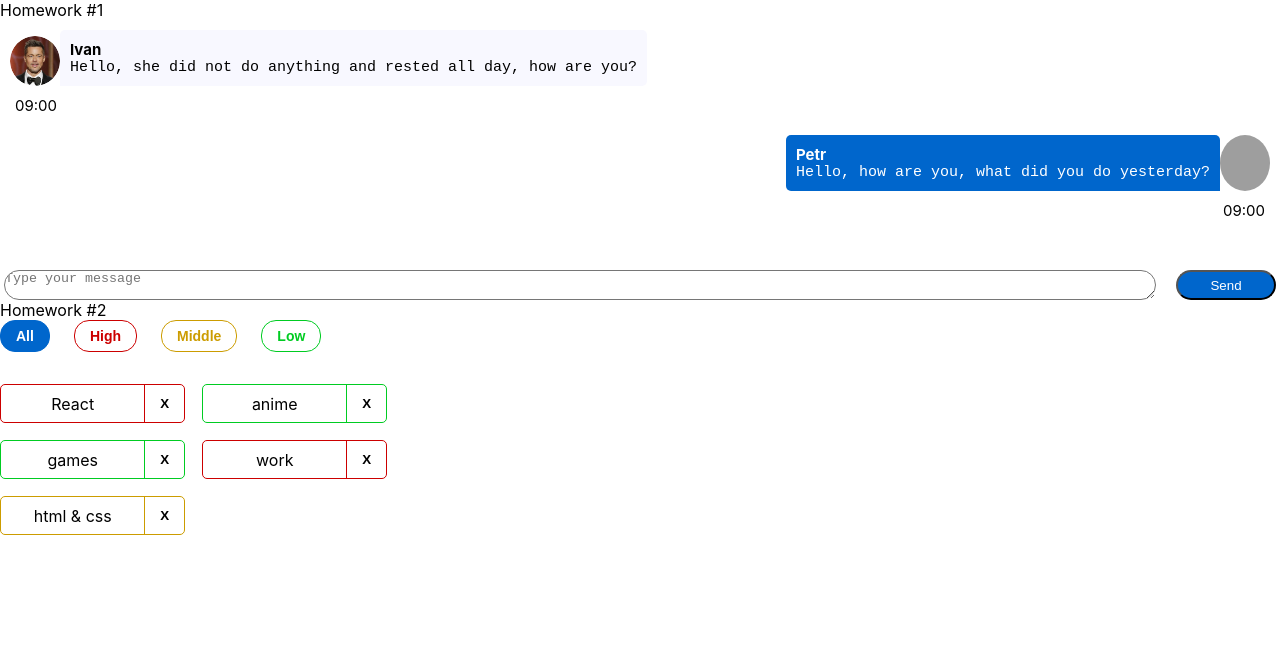
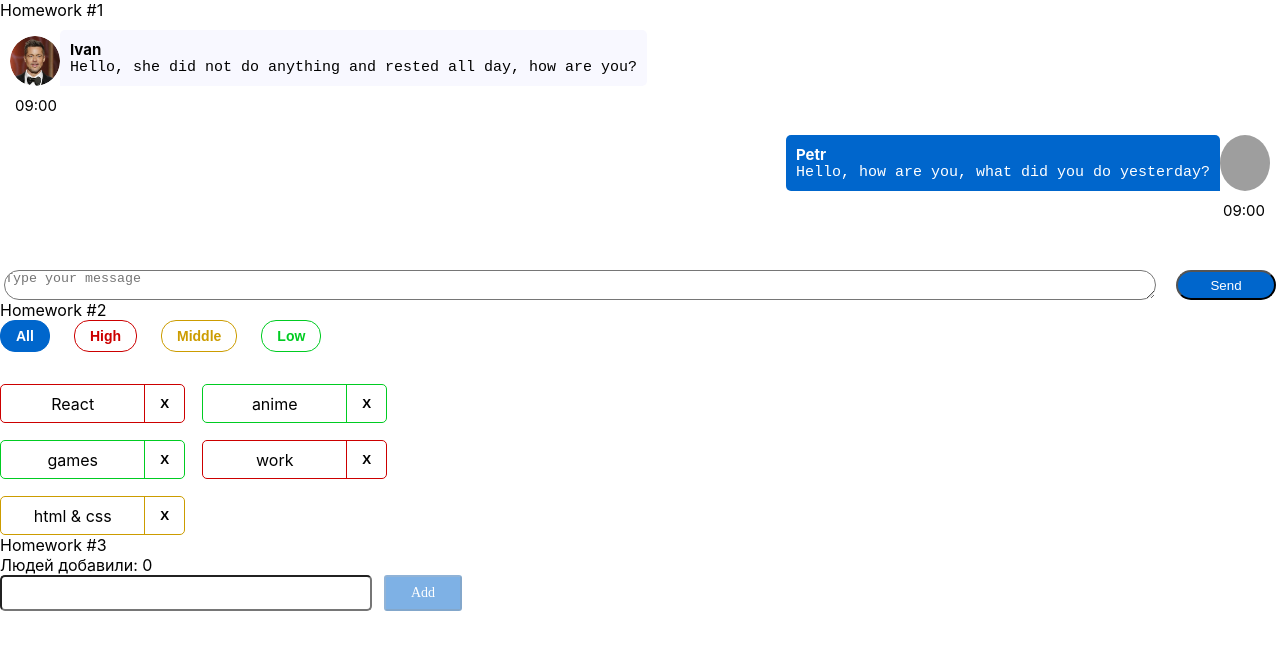
Before and after one commit to TashaBolsh/hws2, a React (Create React App) app: page /#/ in a window 1280 px wide. Shown: the top 650 px of the page. Built offline with nearby package versions, Linux system fonts and the light colour scheme; grey boxes are pictures that could not be loaded.

Commit message:
Commit new HW2 yet

```diff
--- a/package.json
+++ b/package.json
@@ -18,6 +18,7 @@
     "@types/react-dom": "^18.2.4",
     "@types/uuid": "^9.0.1",
     "axios": "^1.4.0",
+    "deploy": "^1.0.3",
     "gh-pages": "^5.0.0",
     "react": "^18.2.0",
     "react-dom": "^18.2.0",
--- a/src/s1-main/App.tsx
+++ b/src/s1-main/App.tsx
@@ -2,6 +2,7 @@
 import s from './App.module.css'
 import HW1 from '../s2-homeworks/hw01/HW1'
 import HW2 from "../s2-homeworks/hw02/HW2";
+import HW3 from "../s2-homeworks/hw03/HW3";
 
 function App() {
     return (
@@ -9,7 +10,7 @@
             <HW1/>
             {/*раскомментировать по ходу выполнения*/}
             <HW2/>
-            {/*<HW3/>*/}
+            <HW3/>
             {/*<HW4/>*/}
 
             {/*при выполнении дз 5 и более - закомментировать здесь дз 1-4, так как они есть внутри дз 5*/}
--- a/src/s2-homeworks/hw03/Greeting.module.css
+++ b/src/s2-homeworks/hw03/Greeting.module.css
@@ -2,30 +2,53 @@
 }
 
 .inputAndButtonContainer {
+    display: flex;
+
 }
 
 .error {
+    color: red;
 }
 
 .input {
+    width: 372px;
+    height: 36px;
+    border-radius: 5px;
 }
 
 .input:focus {
+
 }
 
 .errorInput {
+    width: 372px;
+    height: 36px;
+    border-radius: 5px;
+    border-color: red;
 }
 
 .button {
+    background-color: #0066CC;
+    height: 36px;
+    width: 78px;
+    border-radius: 3px;
+    font-family: Montserrat;
+    color: white;
+    font-size: 14px;
+    text-transform: capitalize;
+    margin-left: 12px;
 }
 
 .button:focus {
+
 }
 
 .button:active {
+    opacity: 100%;
 }
 
 .button:disabled {
+    opacity: 50%;
 }
 
 .text {
--- a/src/s2-homeworks/hw03/Greeting.tsx
+++ b/src/s2-homeworks/hw03/Greeting.tsx
@@ -2,14 +2,14 @@
 import s from './Greeting.module.css'
 
 type GreetingPropsType = {
-    name: any // need to fix any
-    setNameCallback: any // need to fix any
-    addUser: any // need to fix any
-    onBlur: any // need to fix any
-    onEnter: any // need to fix any
-    error: any // need to fix any
-    totalUsers: any // need to fix any
-    lastUserName?: any // need to fix any
+    name: string  // need to fix any
+    setNameCallback: (e: ChangeEvent<HTMLInputElement>) => void  // need to fix any
+    addUser: () => void // need to fix any
+    onBlur: () => void // need to fix any
+    onEnter: (e: KeyboardEvent<HTMLInputElement>) => void // need to fix any
+    error: string // need to fix any
+    totalUsers: number // need to fix any
+    lastUserName?: string // need to fix any
 }
 
 // презентационная компонента (для верстальщика)
@@ -25,7 +25,8 @@
         lastUserName,
     } // деструктуризация пропсов
 ) => {
-    const inputClass = s.errorInput // need to fix with (?:)
+    let inputClass; // need to fix with (?:)
+    !error ? inputClass = s.input : inputClass = s.errorInput;
 
     return (
         <div id={'hw3-form'} className={s.greetingForm}>
--- a/src/s2-homeworks/hw03/GreetingContainer.tsx
+++ b/src/s2-homeworks/hw03/GreetingContainer.tsx
@@ -3,18 +3,27 @@
 import { UserType } from './HW3'
 
 type GreetingContainerPropsType = {
-    users: any // need to fix any
-    addUserCallback: any // need to fix any
+    users: Array<UserType> // need to fix any
+    addUserCallback: (name: string) => void // need to fix any
 }
 
-export const pureAddUser = (name: any, setError: any, setName: any, addUserCallback: any) => {
+export const pureAddUser = (name: string, setError: (error:string) => void, setName: (name: string) => void, addUserCallback: (name: string) => void) => {
     // если имя пустое - показать ошибку, иначе - добавить юзера и очистить инпут
+    if(name.trim()){
+        addUserCallback(name)
+        setName('')
+    }
+    else{ pureOnBlur(name, setError) }
 }
 
-export const pureOnBlur = (name: any, setError: any) => { // если имя пустое - показать ошибку
+export const pureOnBlur = (name: string, setError: (error:string) => void) => { // если имя пустое - показать ошибку
+    name.trim() ? setError('') : setError('Ошибка! Введите имя!')
 }
 
-export const pureOnEnter = (e: any, addUser: any) => { // если нажата кнопка Enter - добавить
+export const pureOnEnter = (e: KeyboardEvent<HTMLInputElement>, addUser: () => void) => { // если нажата кнопка Enter - добавить
+    if(e.key === "Enter"){
+        addUser()
+    }
 }
 
 // более простой и понятный для новичков
@@ -26,11 +35,11 @@
     addUserCallback,
 }) => {
     // деструктуризация пропсов
-    const [name, setName] = useState<any>('') // need to fix any
-    const [error, setError] = useState<any>('') // need to fix any
+    const [name, setName] = useState<string>('') // need to fix any
+    const [error, setError] = useState<string>('') // need to fix any
 
-    const setNameCallback = (e: any) => { // need to fix any
-        setName('some name') // need to fix
+    const setNameCallback = (e: ChangeEvent<HTMLInputElement>) => { // need to fix any
+        setName(e.currentTarget.value) // need to fix
 
         error && setError('')
     }
@@ -42,12 +51,12 @@
         pureOnBlur(name, setError)
     }
 
-    const onEnter = (e: any) => {
+    const onEnter = (e: KeyboardEvent<HTMLInputElement>) => {
         pureOnEnter(e, addUser)
     }
 
-    const totalUsers = 0 // need to fix
-    const lastUserName = 'some name' // need to fix
+    const totalUsers = users.length-1 // need to fix
+    const lastUserName = users[users.length-1].name // need to fix
 
     return (
         <Greeting
--- a/src/s2-homeworks/hw03/HW3.tsx
+++ b/src/s2-homeworks/hw03/HW3.tsx
@@ -19,20 +19,19 @@
 
 // types
 export type UserType = {
-    _id: any // need to fix any
-    name: any // need to fix any
+    _id: string // need to fix any
+    name: string // need to fix any
 }
 
-export const pureAddUserCallback = (name: any, setUsers: any, users: any) => { // need to fix any
-    const user = { // need to fix
-    }
+export const pureAddUserCallback = (name: string, setUsers: (users: Array<UserType>) => void, users: Array<UserType>) => { // need to fix any
+    const user = { _id: v1(), name:name }
     setUsers([...users, user])
 }
 
 const HW3 = () => {
-    const [users, setUsers] = useState<any>([]) // need to fix any
+    const [users, setUsers] = useState<Array<UserType>>([{_id:'0',name:''}]) // need to fix any
 
-    const addUserCallback = (name: any) => { // need to fix any
+    const addUserCallback = (name: string) => { // need to fix any
         pureAddUserCallback(name, setUsers, users)
     }
 
```
Also changed, not shown: 1 other file (tests, documents, lock files or other folders).
